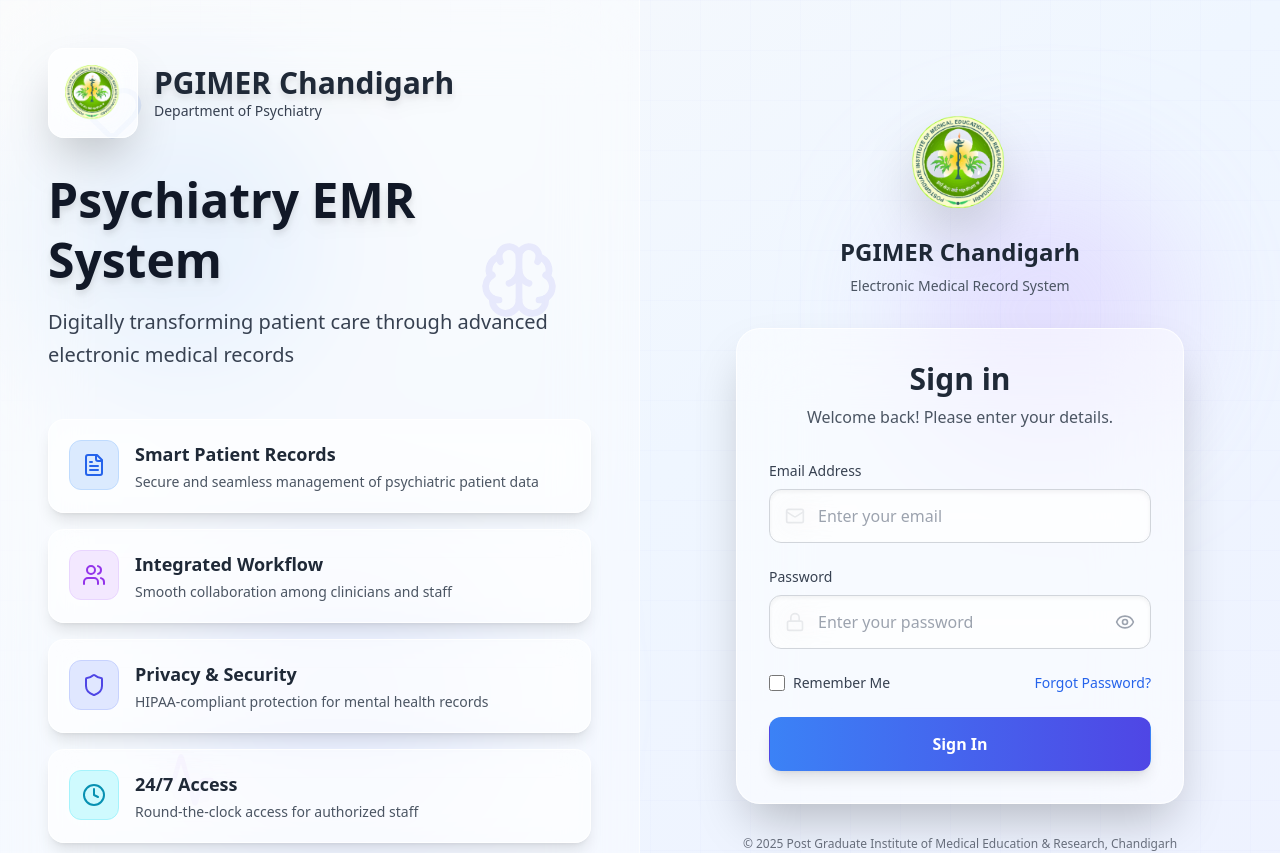
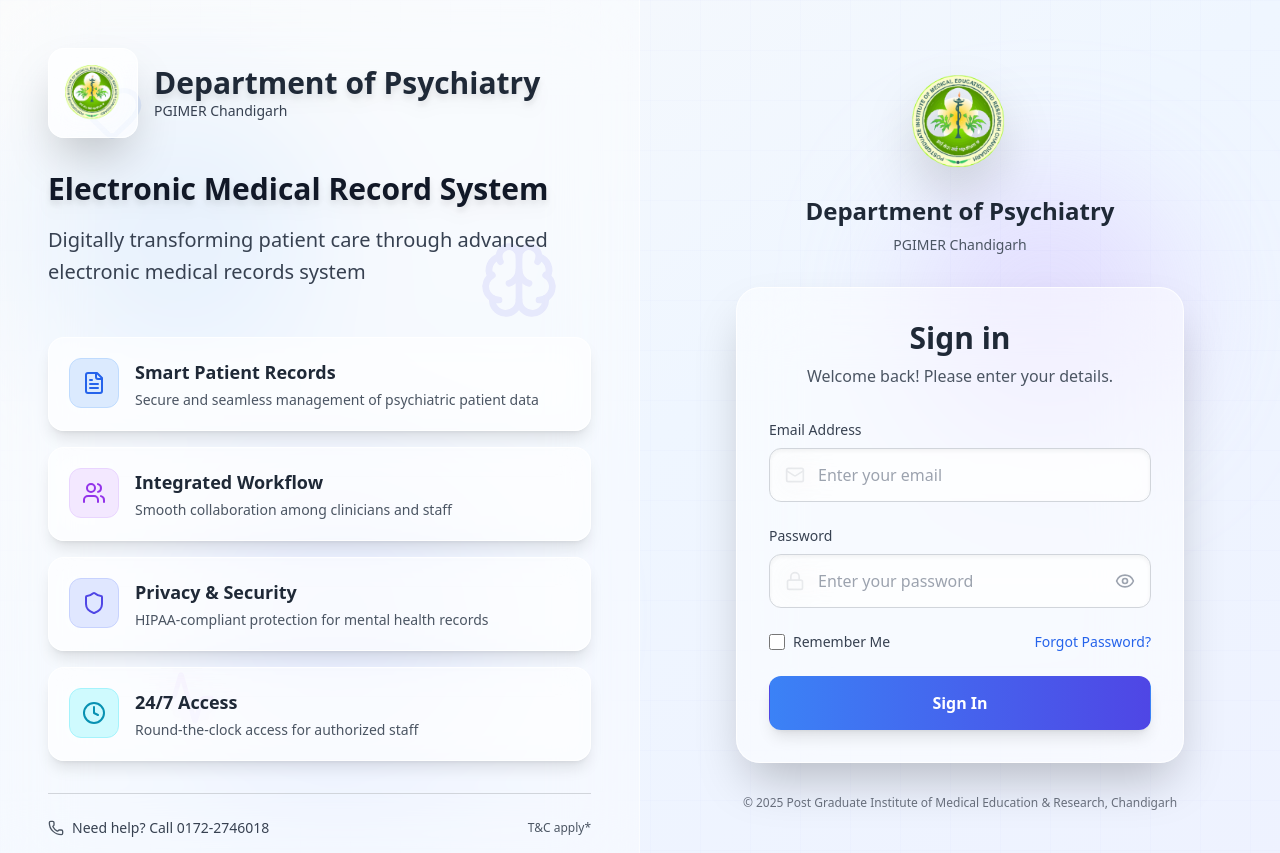
Before and after one commit to ihubInv/PGI_EMRS, a React (Vite) app in the folder Frontend/: page /login in a window 1280 px wide. Shown: the top 853 px of the page. Built offline with nearby package versions, Linux system fonts and the light colour scheme; no server answers.

Commit message:
Update Login page content for clarity: Swap headings and descriptions to better represent the Department of Psychiatry and the Electronic Medical Record System. Adjust font sizes for improved readability.

```diff
--- a/Frontend/src/pages/Login.jsx
+++ b/Frontend/src/pages/Login.jsx
@@ -135,17 +135,17 @@
                   <img src={PGI_Logo} alt="PGIMER Logo" className="object-contain h-14 w-14" />
                 </div>
                 <div>
-                  <h1 className="text-3xl font-bold text-gray-800 drop-shadow-lg">PGIMER Chandigarh</h1>
-                  <p className="text-sm text-gray-700">Department of Psychiatry</p>
+                  <h1 className="text-3xl font-bold text-gray-800 drop-shadow-lg">Department of Psychiatry  </h1>
+                  <p className="text-sm text-gray-700">PGIMER Chandigarh </p>
                 </div>
               </div>
 
               <div className="mb-12">
-                <h2 className="mb-4 text-5xl font-bold leading-tight text-gray-900 drop-shadow-lg">
-                  Psychiatry EMR System
+                <h2 className="mb-4 text-3xl font-bold leading-tight text-gray-900 drop-shadow-lg">
+                Electronic  Medical Record System
                 </h2>
                 <p className="text-xl leading-relaxed text-gray-700">
-                  Digitally transforming patient care through advanced electronic medical records
+                  Digitally transforming patient care through advanced electronic medical records system
                 </p>
               </div>
             </div>
@@ -232,8 +232,8 @@
               <div className="inline-flex items-center justify-center w-16 h-16 mb-4 border shadow-lg bg-white/60 backdrop-blur-lg border-white/80 rounded-2xl">
                 <img src={PGI_Logo} alt="PGIMER Logo" className="object-contain w-10 h-10" />
               </div>
-              <h2 className="text-2xl font-bold text-gray-800">PGIMER Chandigarh</h2>
-              <p className="text-sm text-gray-600">Electronic Medical Record System</p>
+              <h2 className="text-2xl font-bold text-gray-800">Department of Psychiatry</h2>
+              <p className="text-sm text-gray-600">DPGIMER Chandigarh </p>
             </div>
 
             {/* Desktop Logo */}
@@ -241,8 +241,8 @@
               <div className="inline-flex items-center justify-center mb-6">
                 <img src={PGI_Logo} alt="PGIMER Logo" className="object-contain w-24 h-24 drop-shadow-2xl" />
               </div>
-              <h2 className="mb-2 text-2xl font-bold text-gray-800">PGIMER Chandigarh</h2>
-              <p className="text-sm text-gray-600">Electronic Medical Record System</p>
+              <h2 className="mb-2 text-2xl font-bold text-gray-800"> Department of Psychiatry</h2>
+              <p className="text-sm text-gray-600">PGIMER Chandigarh</p>
             </div>
 
             {/* Glassmorphism Login Form - WHITE THEME */}
```
